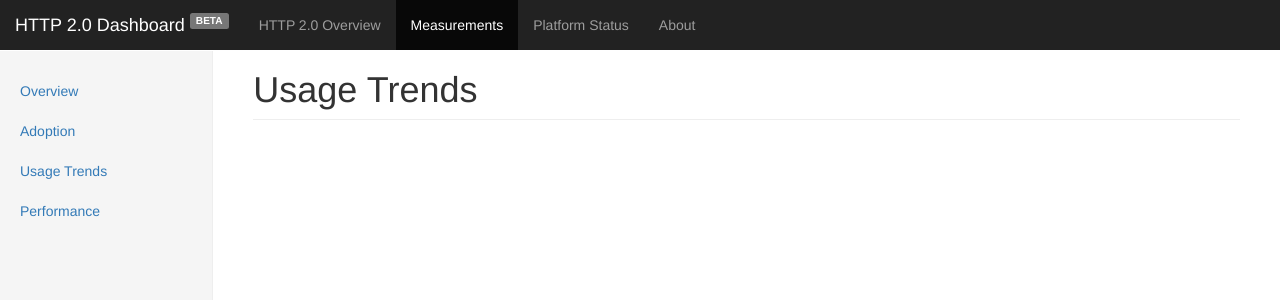
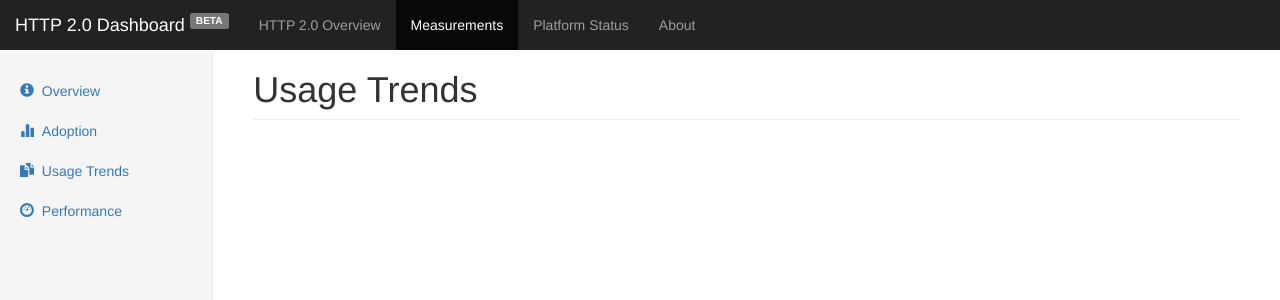
Before and after one commit to dtnaylor/http2-dashboard, a Jekyll site: the page built from www/measurements/usage.html, in a window 1280 px wide. Shown: the top 300 px of the page. Built offline with Jekyll 4.4.1, drawn with Linux system fonts in a browser that asks for light colours; nearby versions of some CDN libraries.

Commit message:
Icons for measurment tabs

```diff
--- a/www/_layouts/measurement.html
+++ b/www/_layouts/measurement.html
@@ -7,10 +7,10 @@ layout: base
 	<!-- SIDEBAR -->
 	<div class="col-sm-3 col-md-2 sidebar">
 	  <ul class="nav nav-sidebar">
-		<li><a href="{{ site.baseurl }}/measurements/overview.html">Overview</a></li>
-		<li><a href="{{ site.baseurl }}/measurements/adoption.html">Adoption</a></li>
-		<li><a href="{{ site.baseurl }}/measurements/usage.html">Usage Trends</a></li>
-		<li><a href="{{ site.baseurl }}/measurements/performance.html">Performance</a></li>
+		<li><a href="{{ site.baseurl }}/measurements/overview.html"><span class="glyphicon glyphicon-info-sign" aria-hidden="true"></span>&nbsp;&nbsp;Overview</a></li>
+		<li><a href="{{ site.baseurl }}/measurements/adoption.html"><span class="glyphicon glyphicon-stats" aria-hidden="true"></span>&nbsp;&nbsp;Adoption</a></li>
+		<li><a href="{{ site.baseurl }}/measurements/usage.html"><span class="glyphicon glyphicon-duplicate" aria-hidden="true"></span>&nbsp;&nbsp;Usage Trends</a></li>
+		<li><a href="{{ site.baseurl }}/measurements/performance.html"><span class="glyphicon glyphicon-dashboard" aria-hidden="true"></span>&nbsp;&nbsp;Performance</a></li>
 	  </ul>
 	</div>
 
```
